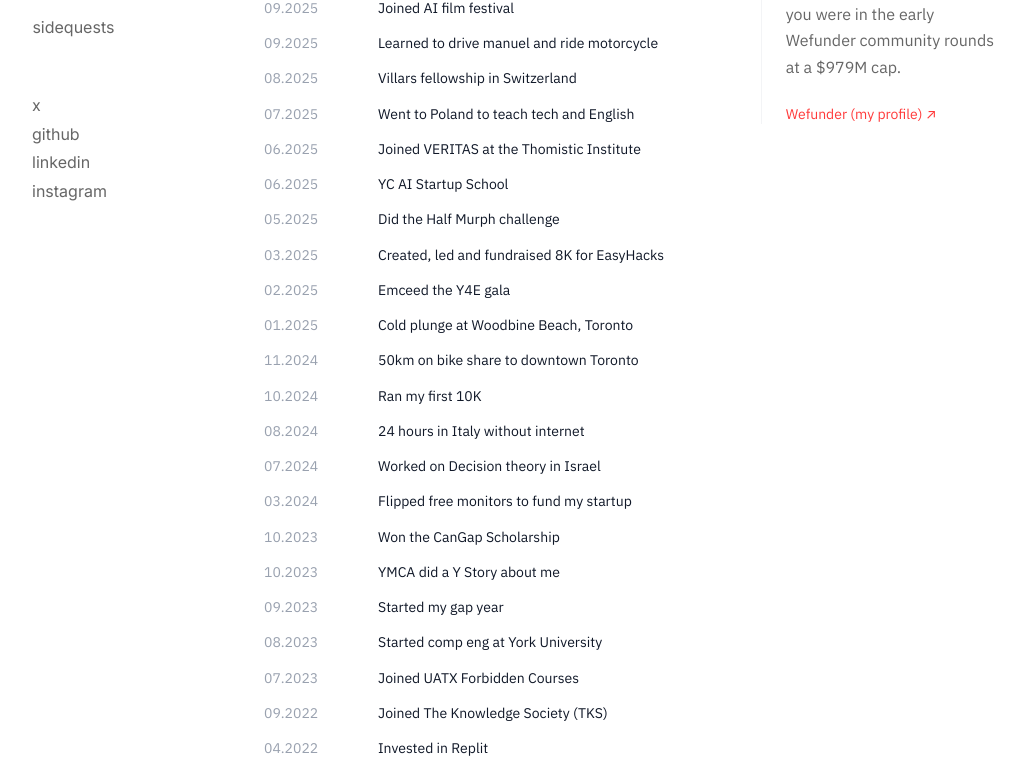
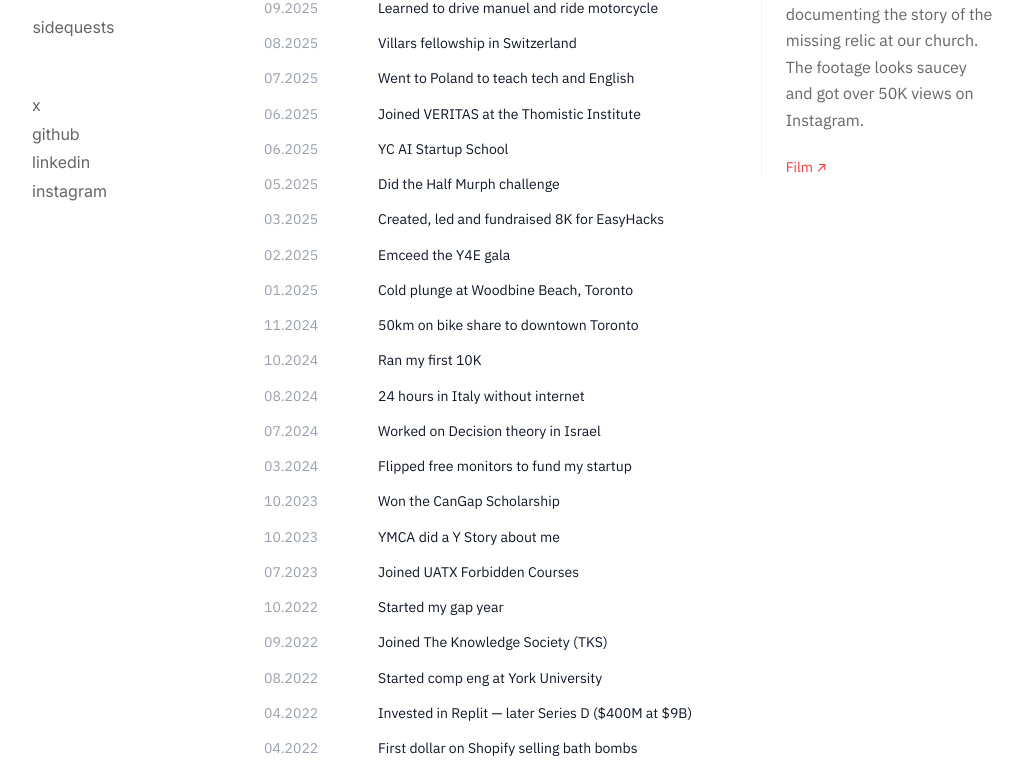
Before and after one commit to alexshibu1/alexshibu.com, a Next.js app: page /lore in a window 1280 px wide. Shown: the part 353-1120 px from the top of the page, without its empty margins (48-1072 px from the left). Built offline with nearby package versions, Linux system fonts and the light colour scheme.

Commit message:
minor changes

```diff
--- a/app/lore/page.tsx
+++ b/app/lore/page.tsx
@@ -87,18 +87,6 @@ function inferSortKey(date: string): number {
 
 const LORE: LoreItem[] = [
   {
-    id: "replit-series-d-2026-03",
-    date: "03.2026",
-    line: "Replit Series D — $400M at $9B valuation",
-    more: "Replit announced Series D in Mar 2026: $400M raised at a $9B valuation. Nice marker if you were in the early Wefunder community rounds at a $979M cap.",
-    links: [
-      {
-        label: "Wefunder (my profile)",
-        url: "https://wefunder.com/alexshibu",
-      },
-    ],
-  },
-  {
     id: "y4e-emcee-2025-02",
     date: "02.2025",
     line: "Emceed the Y4E gala",
@@ -131,8 +119,8 @@ const LORE: LoreItem[] = [
   {
     id: "replit-investment-2022-04",
     date: "04.2022",
-    line: "Invested in Replit",
-    more: "Invested in a private round into Replit on Apr 2, 2022. A product I actually used and believed in. At a $979M valuation, on paper it has 6.6x in Mar 2026 they closed Series D at $9B. I later got blocked on X by Amjad for no apparent reason. So a bit of a sour taste in my mouth.",
+    line: "Invested in Replit — later Series D ($400M at $9B)",
+    more: "Invested in a private round into Replit on Apr 2, 2022 (Wefunder community round at a $979M cap). A product I actually used and believed in. In Mar 2026 they announced Series D: $400M raised at a $9B valuation—on paper something like ~6.6× from that cap. I later got blocked on X by Amjad for no apparent reason, so a bit of a sour taste in my mouth.",
     links: [
       {
         label: "Wefunder (my profile)",
@@ -156,7 +144,7 @@ const LORE: LoreItem[] = [
     id: "tks-2022-09",
     date: "09.2022",
     line: "Joined The Knowledge Society (TKS)",
-    more: "A community that opened my eyes to what’s really possible. Pitched and built tech with 200+ innovators, shipped and explored 30+ conferences around the world. Presented projects at Microsoft HQ, Interac, and Sensei Labs. This is where I met some of my best friends and learned to pitch and ship.",
+    more: "A community that opened my eyes to what’s really possible. Pitched and built tech with 200+ innovators, shipped and explored 30+ conferences around the world. Presented projects at Microsoft HQ, Interac, and Sensei Labs. This is where I met some of my best friends and learned to pitch and ship. Did some wild stuff here.Somewhat of a cult and messed me up in many ways but overall net positive.",
   },
   {
     id: "nfts-2021-05",
@@ -205,10 +193,10 @@ const LORE: LoreItem[] = [
     ],
   },
   {
-    id: "gap-year-2023-09",
-    date: "09.2023",
+    id: "gap-year-2022-09",
+    date: "10.2022",
     line: "Started my gap year",
-    more: "A year to do cool shit, explore, travel, and learn outside school. I said yes to everything. I travel to new cities and visited family in India.",
+    more: "A year to do cool shit, explore, travel, and learn outside school. I said yes to everything. I travel to new cities and visited family in India. It's a complicated cuz I technically did 2 years but 1 sem of school in between. The first thing I did was visit firends at around 6 schools in ontario. ",
   },
   {
     id: "uatx-forbidden-courses-2023-07",
@@ -217,8 +205,8 @@ const LORE: LoreItem[] = [
     more: "Massive Validation of my path so far. Invited to Forbidden Courses prior to it become a university. Completed the pre-course work, but couldn’t join the in-person seminar due to visa constraints. With Harvard and MIT kids",
   },
   {
-    id: "york-university-2023-09",
-    date: "08.2023",
+    id: "york-university-2022-09",
+    date: "08.2022",
     line: "Started comp eng at York University",
     more: "I joined the Computer Engineering program at York University. I had fun at engineering frosh and went to 2 weeks of classes before dropping out. Still have many friends there. ",
   },
@@ -352,7 +340,7 @@ const LORE: LoreItem[] = [
     id: "monitor-flip-2024",
     date: "03.2024",
     line: "Flipped free monitors to fund my startup",
-    more: "Carried free monitors from benchsci's old office across Toronto to resell and fund my voice agents project",
+    more: "Carried free monitors from benchsci's old office across Toronto to resell and fund my voice agents tokens",
   },
   {
     id: "dji-mavic-2020-07",
```
